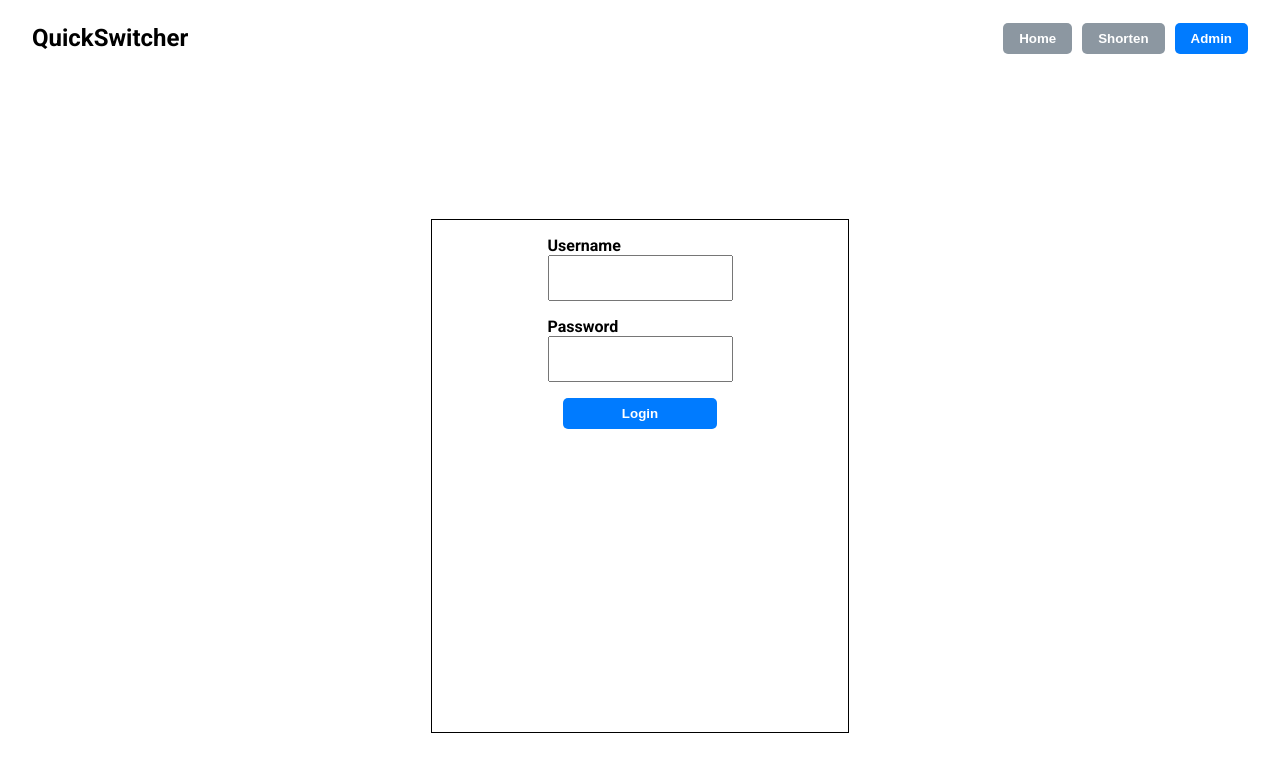
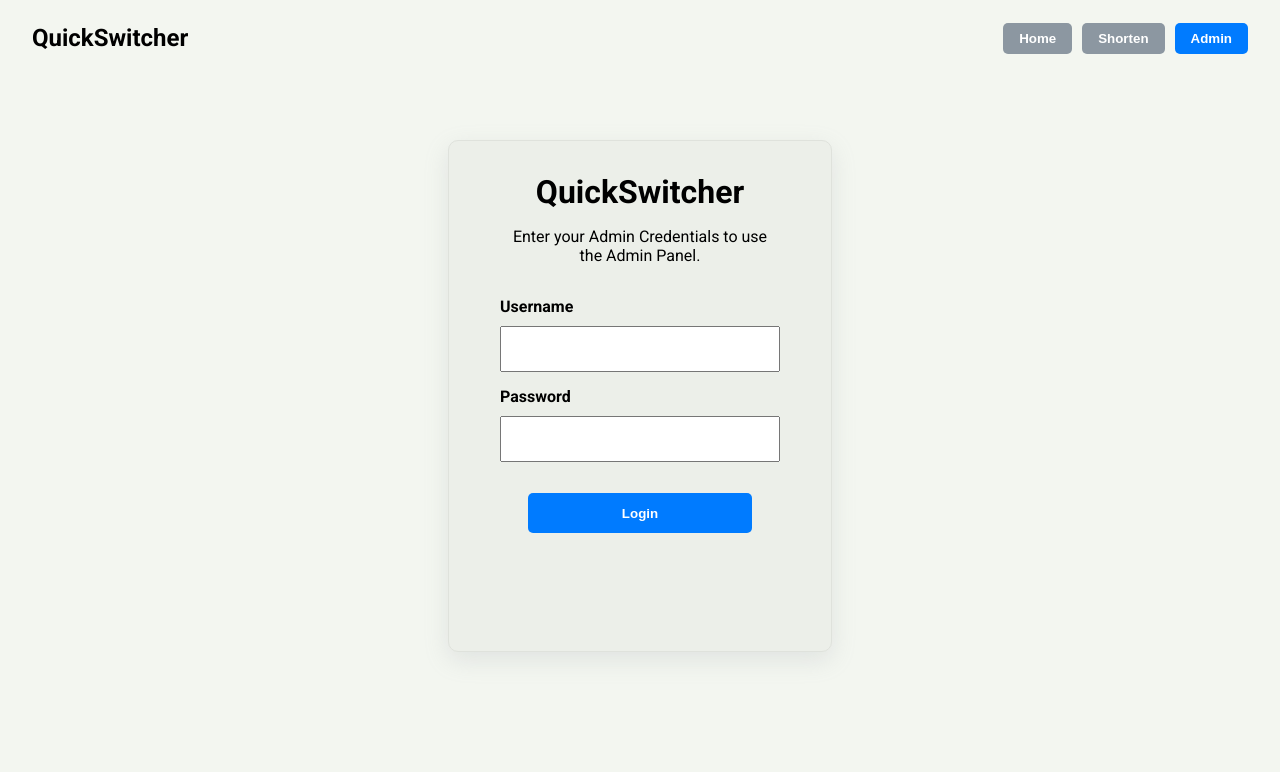
Before and after one commit to JJI579/url-shortener, a Vue app in the folder url-shortener/: page /login in a window 1280 px wide. Shown: the top 772 px of the page. Built offline with nearby package versions, Linux system fonts and the light colour scheme; the HTML template or start-up script is replaced by a standard one.

Commit message:
created formatted for container

```diff
--- a/url-shortener/src/Components/ButtonModel.vue
+++ b/url-shortener/src/Components/ButtonModel.vue
@@ -47,7 +47,6 @@ defineEmits(["click"])
 
     }
 
-
     &--header {
         background-color: #8c97a1;
         transition: 0.2s ease all;
--- a/url-shortener/src/Components/CollapsibleContainer.vue
+++ b/url-shortener/src/Components/CollapsibleContainer.vue
@@ -63,16 +63,16 @@ function toggleContainer() {
 </template>
 
 <style lang="scss" scoped>
+
+@use "@/variables.scss" as *;
 .icon {
     transition: 0.24s ease all;
 }
 
 .container {
-    border: 1px solid #ccc;
     border-radius: 8px;
     width: 40%;
     overflow: hidden;
-    background: #f3f3f3;
 
     &__collapsible {
         background-color: #dadada;
--- a/url-shortener/src/Components/InputModel.vue
+++ b/url-shortener/src/Components/InputModel.vue
@@ -38,14 +38,18 @@ const inputModel = defineModel<string | boolean>("inputModel", {
 
 <style lang="scss" scoped>
 .input {
+    display: flex;
+    flex-direction: column;
+    gap: 10px;
 
-
+    width: 30%;
     &__title {
         font-weight: bold;
     }
 
     &__inp {
         height: 2.5rem;
+        // width: 100%;
 
     }
 
@@ -57,14 +61,14 @@ const inputModel = defineModel<string | boolean>("inputModel", {
 
     &--login {
 
-
     }
     &--text {
         // make it look nice
+
     }
 
     &--code {
-        width: 30%;
+
         font-weight: bold;
         font-size: large;
         text-align: center;
--- a/url-shortener/src/LinkPage.vue
+++ b/url-shortener/src/LinkPage.vue
@@ -93,10 +93,11 @@ const isPrivate = ref(false);
 <template>
     <div class="center">
         <div class="center__link link">
-            <h1>Enter link to shorten</h1>
+            <h1>Enter Link to Shorten</h1>
             <div class="link__field">
                 <div class="link__inputs">
-                    <input type="text" placeholder="Link here..." class="link__input" :class="{'link__input--invalid': hasTriedSubmit && inputField != ''}" v-model="inputField">
+                    <input type="text" placeholder="Link here..." class="link__input"
+                        :class="{ 'link__input--invalid': hasTriedSubmit && inputField != '' }" v-model="inputField">
                     <button class="link__paste" @click="pasteClipboard"><i class="pi pi-clipboard"></i></button>
                 </div>
                 <button class="link__submit" @click="handleSubmit">Submit</button>
@@ -113,8 +114,11 @@ const isPrivate = ref(false);
 
         <CollapsibleContainer :text="'Advanced Settings'">
             <div class="inputs">
-                <InputModel :title="'Custom Link'" v-model:input-model="customLinkCode" :max-length="6" type="code"/>
+
+                <InputModel :title="'Custom Link'" v-model:input-model="customLinkCode" :max-length="6" type="code" />
+
                 <RadioModel title="Private" v-model:input-model="isPrivate" />
+
             </div>
         </CollapsibleContainer>
 
@@ -124,6 +128,8 @@ const isPrivate = ref(false);
 </template>
 
 <style lang="scss" scoped>
+
+@use "@/variables.scss" as *;
 .center {
 
 
@@ -160,6 +166,7 @@ const isPrivate = ref(false);
         aspect-ratio: 1/1;
         font-size: large;
     }
+
     &__input {
         height: 2.5rem;
         flex: 1;
@@ -198,12 +205,13 @@ const isPrivate = ref(false);
         display: flex;
         gap: 1rem;
     }
-    &__clickable {
 
+    &__clickable {}
 }
 
-
+.inputs {
+    display: flex;
+    gap: 1rem;
+    flex-basis: 50%;
 }
-
-
 </style>
--- a/url-shortener/src/LoginPage.vue
+++ b/url-shortener/src/LoginPage.vue
@@ -22,11 +22,16 @@ async function handleLogin() {
 
 <template>
     <div class="center">
-        <div class="form">
+        <div class="form container">
             <div class="form__wrapper">
-                <InputModel title="Username" v-model:input-model="username" type="login"/>
-                <InputModel title="Password" v-model:input-model="password" type="login" />
-                <ButtonModel type="primary" title="Login" @click="handleLogin" class="form__button"/>
+                <h1 class="form__title">QuickSwitcher</h1>
+                <p class="form__text">Enter your Admin Credentials to use the Admin Panel.</p>
+                <div class="inputs">
+                    <InputModel title="Username" v-model:input-model="username" type="login" class="form__button"/>
+                    <InputModel title="Password" v-model:input-model="password" type="login" class="form__button"/>
+                    <ButtonModel type="primary" title="Login" @click="handleLogin" class="form__button"/>
+                </div>
+
             </div>
         </div>
     </div>
@@ -34,8 +39,11 @@ async function handleLogin() {
 </template>
 
 <style lang="scss" scoped>
+
+@use "@/variables.scss" as *;
+
 .center {
-    height: 100%;
+    height: 80%;
     width: 100%;
     display: flex;
     justify-content: center;
@@ -43,12 +51,14 @@ async function handleLogin() {
 }
 
 .form {
+
     width: 30%;
     padding: 1rem;
-    max-height: 60%;
+    max-height: 80%;
     aspect-ratio: 0.5/1;
     margin: auto;
-    border: 1px solid black;
+
+    border-radius: 10px;
 
 
     &__wrapper {
@@ -61,8 +71,35 @@ async function handleLogin() {
         margin: auto;
     }
 
+    &__title {
+        margin: 0;
+        margin-top: 1rem;
+    }
+
+    &__text {
+        text-align: center;
+        margin: 0;
+    }
+    .inputs {
+        width: 100%;
+        margin-top: 1rem;
+        display: flex;
+        flex-direction: column;
+        align-items: center;
+        gap: 15px;
+    }
+
+    &__button:last-child {
+        margin-top: 1rem;
+        height: 2.5rem;
+        width: 80%;
+    }
     &__button {
-        width: 50%;
+        width: 100%;
+
+        & .input__inp {
+            width: 100%;
+        }
     }
 
 
--- a/url-shortener/src/base.scss
+++ b/url-shortener/src/base.scss
@@ -1,3 +1,4 @@
+@use "@/variables.scss" as *;
 @import url('https://fonts.googleapis.com/css2?family=Roboto:ital,wght@0,100..900;1,100..900&display=swap');
 
 
@@ -6,6 +7,7 @@ html, body, #app {
     width: 100%;
     margin: 0;
     font-family: 'Roboto', sans-serif;
+    background-color: $page-background;
 }
 
 h1,h2,h3,h4,h5,h6 {
--- /dev/null
+++ b/url-shortener/src/variables.scss
@@ -0,0 +1,24 @@
+$page-background: #F3F6F0;
+$background-color: #ECEFE9;
+$text-colour: #3F413C;
+$secondary-text-colour: #82847F;
+$border-colour: #dfe2dc;
+
+
+@mixin shadow {
+    box-shadow: rgba(149, 157, 165, 0.2) 0px 8px 24px;
+}
+
+
+.container {
+    @include shadow;
+
+    background-color: $background-color;
+    border: 1px solid $border-colour;
+    box-sizing: border-box;
+}
+
+
+
+
+// $primary
```
Lines whose indentation alone changed are shown as unchanged.
